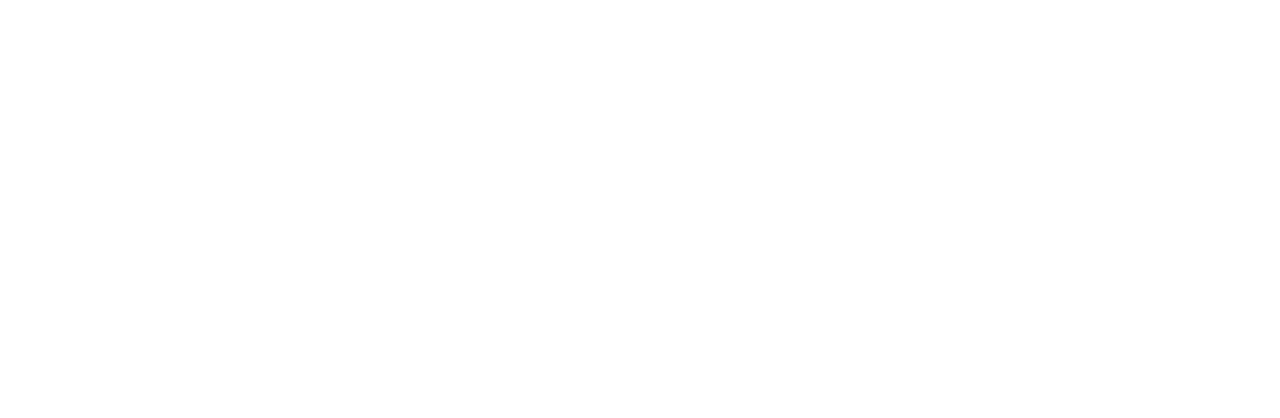
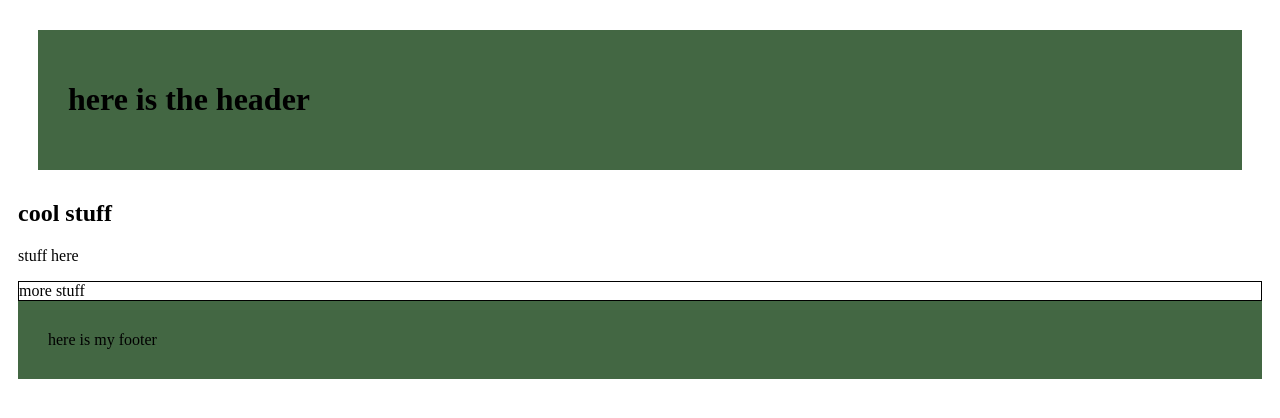
Before and after one commit to mkarstetter/mkarstetter.github.io, a plain HTML site: page wireframe.html in a window 1280 px wide. Drawn offline with Linux system fonts and the light colour scheme.

```diff
--- a/wireframe.html
+++ b/wireframe.html
@@ -2,10 +2,46 @@
 <html lang="en-US">
     <head> <!-- does not show in browser -->
     <meta charset-="utf-8" />
-    <meta name="viewport" content="width=device-width" />
+    <meta name="viewport" content="width=device-width" /> <!--show as expected-->
 
     <title>Wireframe</title>
+    <style>
+        header {
+            background-color: rgb(67, 103, 67);
+            padding: 30px;
+            margin: 30px;
+        }
+        h2 {
+            font-size: 1 rem;
+        }
+        body {
+            margin: 1;
+        }
+        main {
+            margin: 10px;
+        }
+        footer {
+        background-color:rgb(67, 103, 67) ;
+        padding: 30px;
+        }
+        main div {
+            border: 1px solid#000;
+        }
+
+    </style>
     </head>
     <body>
     </body>
+    <div id="wraper">
+        <header>
+        <h1> here is the header</h1>
+        </header>
+        <main>
+            <h2> cool stuff</h2>
+        <p> stuff here</p>
+        <div>more stuff</div>
+        <footer> here is my footer</footer>
+
+        </main>
+    </div>
 </html>
```
Also changed, not shown: 2 other files.
